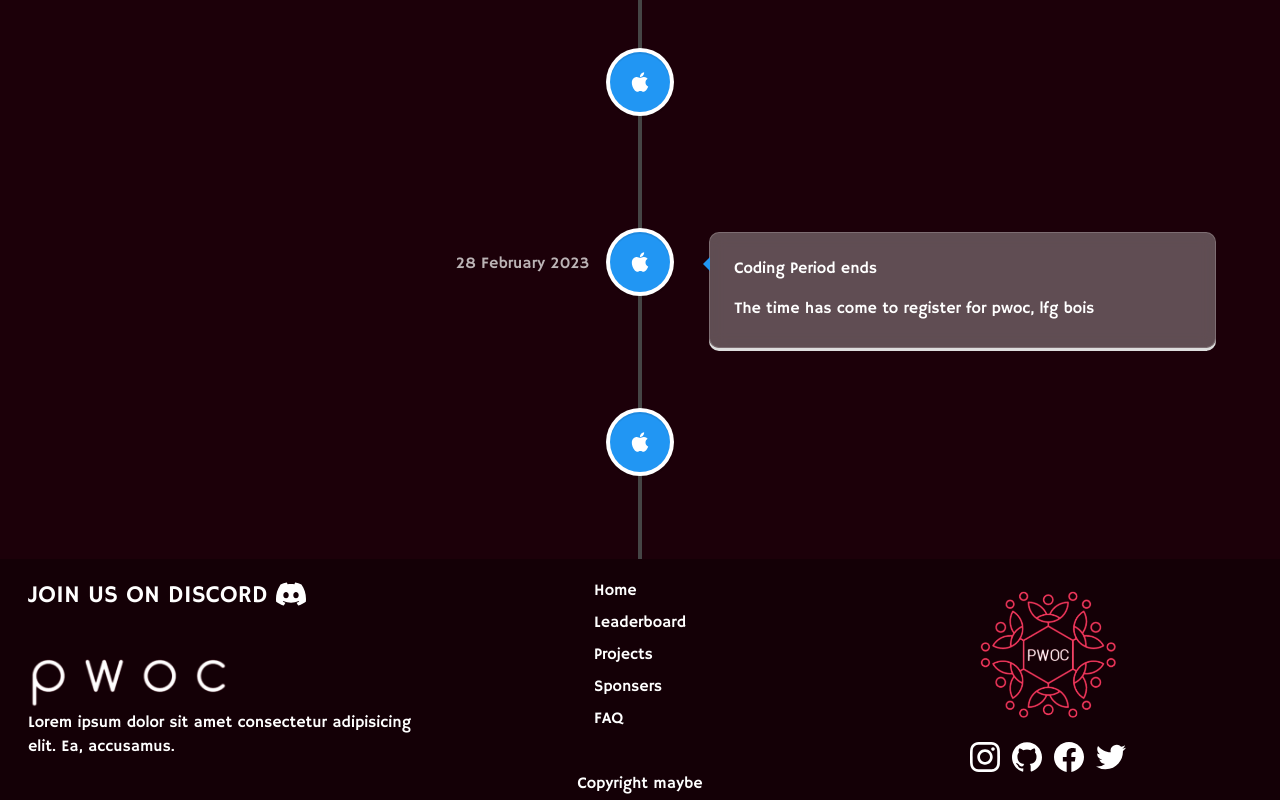
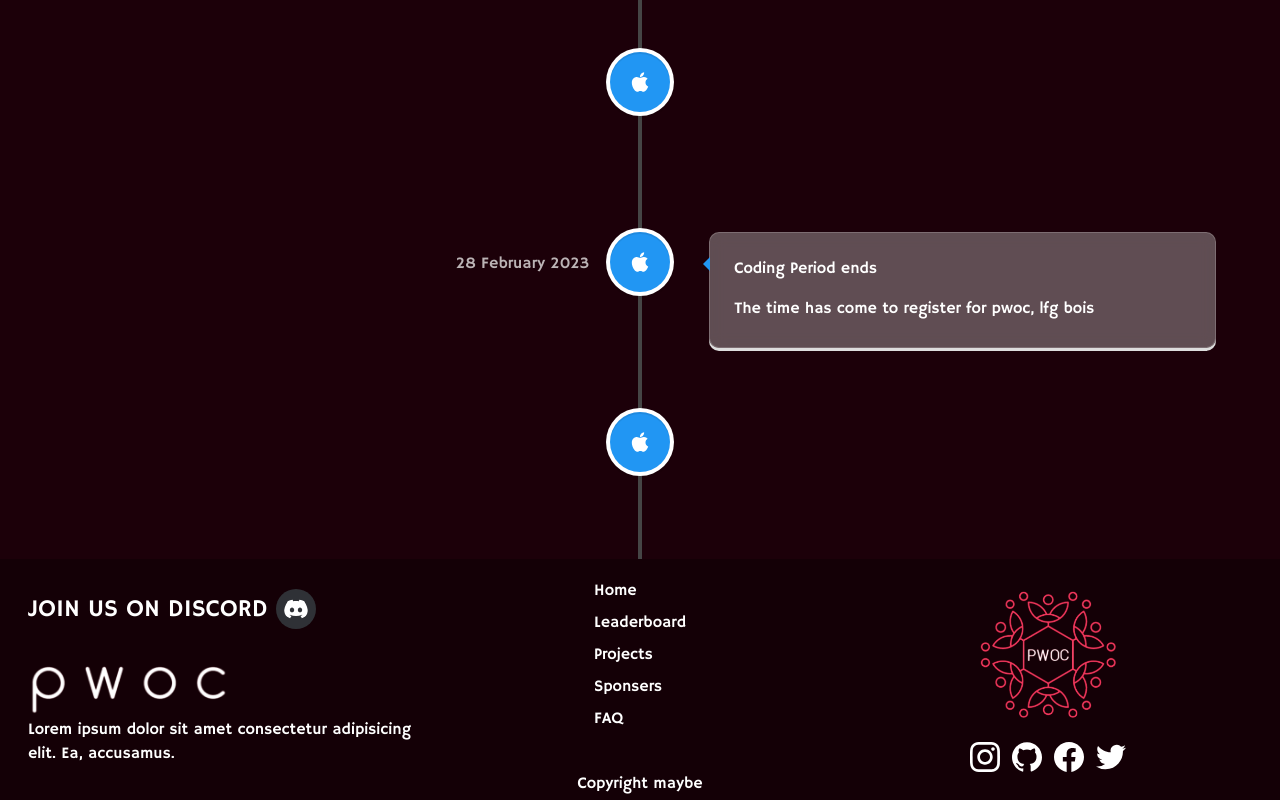
Before and after one commit to PEC-CSS/PWoC, a Next.js app: page / in a window 1280 px wide. Shown: the part 840-1640 px from the top of the page. Built offline with nearby package versions, Linux system fonts and the light colour scheme.

Commit message:
discord icon improvement

```diff
--- a/components/Footer.tsx
+++ b/components/Footer.tsx
@@ -12,10 +12,13 @@ export const Footer = () => {
     return (
         <div className="bg-[#140006] grid grid-cols-1 md:grid-cols-3 md:px-7 px-2 md:pt-5 sm:pt-2 pb-1 space-y-4 md:space-y-0">
             <div className="grid grid-cols-1">
-                <div className="flex justify-center md:justify-start space-x-2">
-                    <div className={`text-2xl md:text-[1.3rem] lg:text-2xl uppercase`}>Join us on discord</div>
-                    <IconContext.Provider value={{ className: "hover:text-[#6370f4] text-[30px]" }}>
-                        <Link href="https://discord.gg/YcrXVhaBCZ" target="_blank">
+                <div className="flex justify-center md:justify-start space-x-2 h-[60px]">
+
+                    <div className={`text-2xl md:text-[1.1rem] lg:text-2xl uppercase flex flex-col justify-center`}>
+                        Join us on discord
+                    </div>
+                    <IconContext.Provider value={{ className: "bg-[#2f3136] hover:bg-[#6370f4] text-[40px] p-2 rounded-full" }}>
+                        <Link href="https://discord.gg/YcrXVhaBCZ" target="_blank" className="flex flex-col justify-center">
                             <SiDiscord />
                         </Link>
                     </IconContext.Provider>
```
